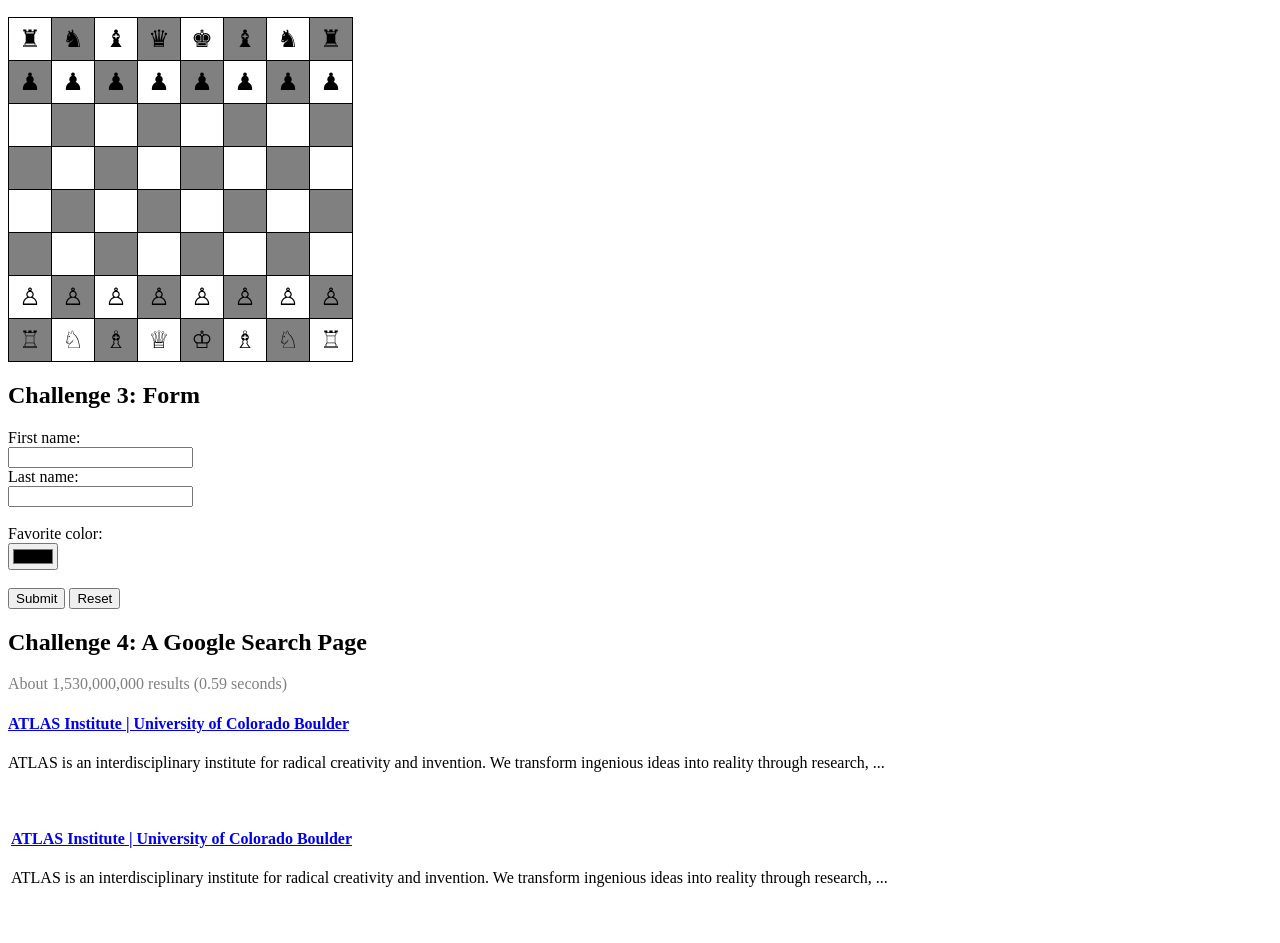
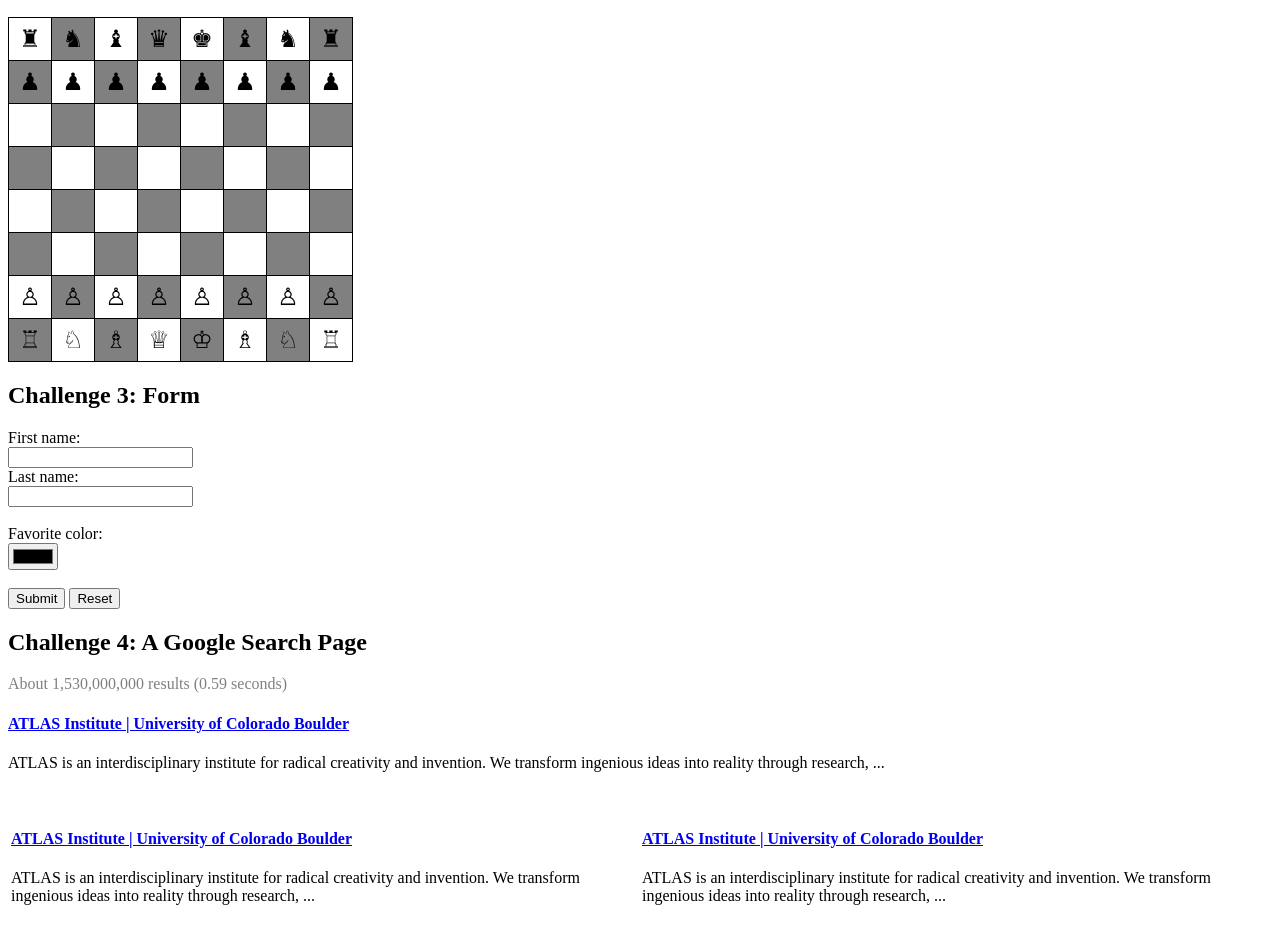
Before and after one commit to amwi5704/amwi5704.github.io, a plain HTML site: page assignment4.html in a window 1280 px wide. Shown: the part 110-1053 px from the top of the page. Drawn offline with Linux system fonts and the light colour scheme.

Commit message:
Update assignment4.html

```diff
--- a/assignment4.html
+++ b/assignment4.html
@@ -133,7 +133,10 @@
         <p>
           ATLAS is an interdisciplinary institute for radical creativity and invention. We transform ingenious ideas into reality through research, ...
         </p></td>
-        <td>&nbsp;</td>
+        <td>&nbsp; <h4> <a href="https://www.colorado.edu/atlas/">ATLAS Institute | University of Colorado Boulder</a> </h4>
+        <p>
+          ATLAS is an interdisciplinary institute for radical creativity and invention. We transform ingenious ideas into reality through research, ...
+        </p></td>
         </tr>
         <tr>
         <td>&nbsp;</td>
```
